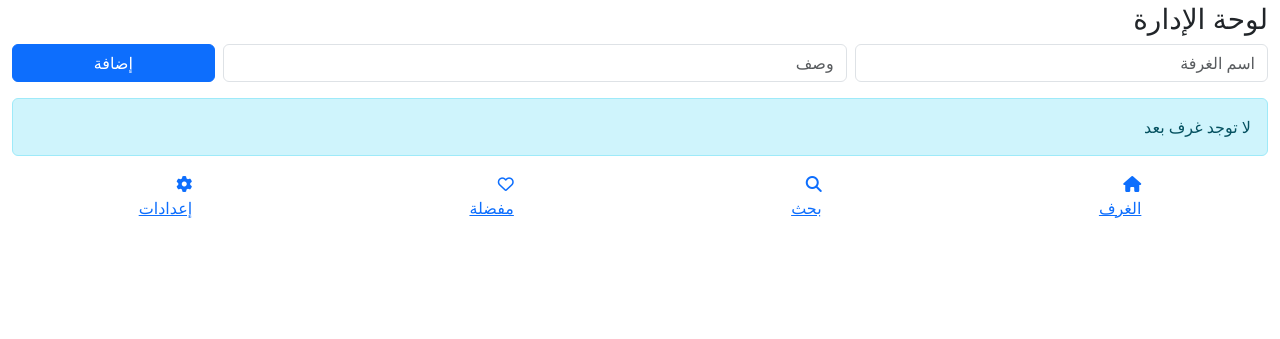
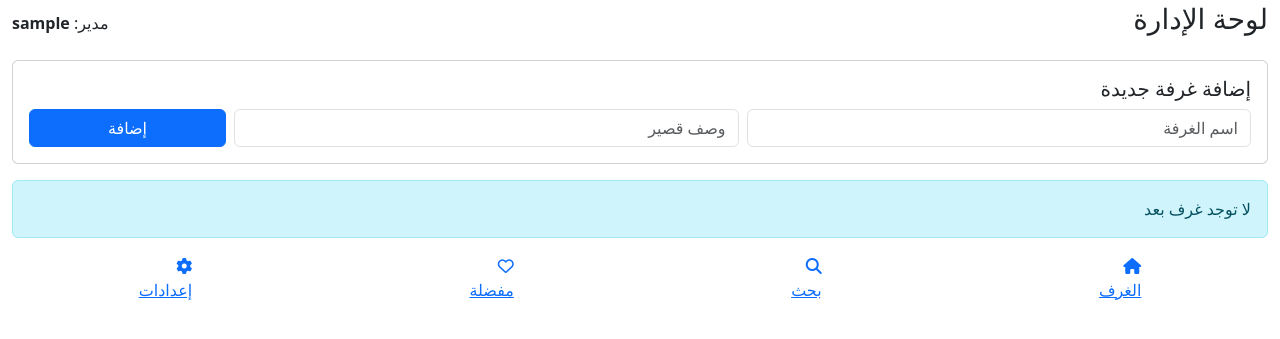
Before and after one commit to Mohammedkaadi/chat_app, a Flask app: page /admin in a window 1280 px wide. Shown: the part 54-393 px from the top of the page. Run offline with Flask 3, Linux system fonts and the light colour scheme; the visitor is signed in with stand-in values (Sample User, id 1); data that the repository does not hold is empty.

Commit message:
Update admin.html

```diff
--- a/templates/admin.html
+++ b/templates/admin.html
@@ -1,20 +1,29 @@
 {% extends 'base.html' %}
 {% block content %}
+<div class="d-flex justify-content-between align-items-center mb-3">
   <h3>لوحة الإدارة</h3>
-<form method="post" class="row g-2 mb-3">
-  <div class="col-md-4"><input name="room" class="form-control" placeholder="اسم الغرفة"></div>
-  <div class="col-md-6"><input name="desc" class="form-control" placeholder="وصف"></div>
-  <div class="col-md-2"><button class="btn btn-primary w-100">إضافة</button></div>
+  <div>مدير: <strong>{{ admin }}</strong></div>
+</div>
+<div class="card p-3 mb-3">
+  <h5>إضافة غرفة جديدة</h5>
+  <form method="post" class="row g-2 align-items-center">
+    <div class="col-5"><input name="room" class="form-control" placeholder="اسم الغرفة"></div>
+    <div class="col-5"><input name="desc" class="form-control" placeholder="وصف قصير"></div>
+    <div class="col-2"><button class="btn btn-primary w-100">إضافة</button></div>
   </form>
+</div>
+
 <div class="row">
   {% for r in rooms %}
-  <div class="col-md-6 mb-2">
-    <div class="card p-2 d-flex justify-content-between align-items-center">
+    <div class="col-12 mb-2">
+      <div class="room-card">
         <div>
           <div class="fw-bold">{{ r[1] }}</div>
           <div class="text-muted small">{{ r[2] }}</div>
         </div>
+        <div>
           <a class="btn btn-sm btn-outline-primary" href="{{ url_for('chat', room=r[1]) }}">فتح</a>
+        </div>
       </div>
     </div>
   {% else %}
```
Lines whose indentation alone changed are shown as unchanged.
